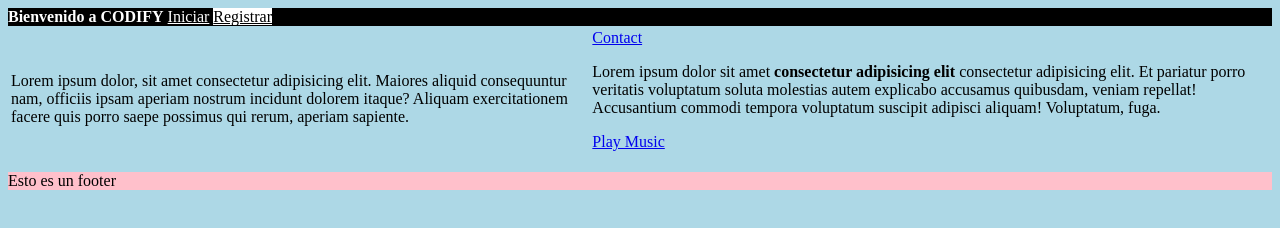
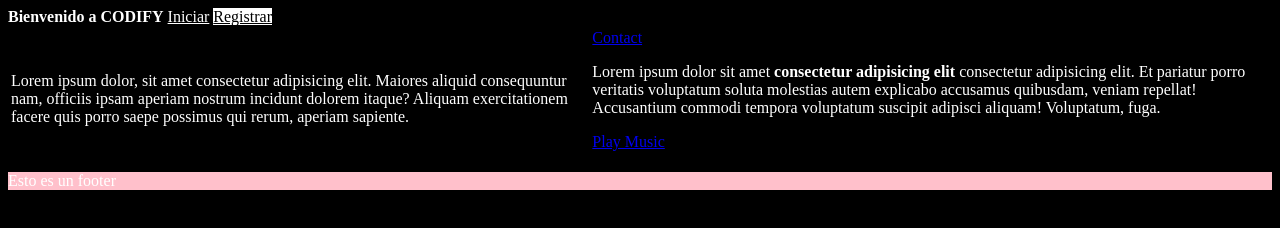
Before and after one commit to carolinaparnes/clase-05, a plain HTML site: page index.html in a window 1280 px wide. Drawn offline with Linux system fonts and the light colour scheme.

Commit message:
last changes

```diff
--- a/css/style.css
+++ b/css/style.css
@@ -8,10 +8,11 @@ bgcolor = "lightblue"
 */
 
 body {
-    background-color: lightblue;
+    background-color: black;
 }
 footer {
     background-color: pink;
+    color: white;
 }
 header {
     background-color: black;
@@ -24,3 +25,15 @@ header {
     background-color: white;
     color: black;
 }
+
+body > table > tbody > tr > td:nth-child(1) > aside {
+    background-color: black;
+    color: white;
+}
+body > table > tbody > tr > td:nth-child(2) > section > p {
+    background-color: black;
+    color: white;
+}
+ul, h2 {
+    color: white;
+}
```
Also changed, not shown: pages/components/player.html (+2 -0 lines).
